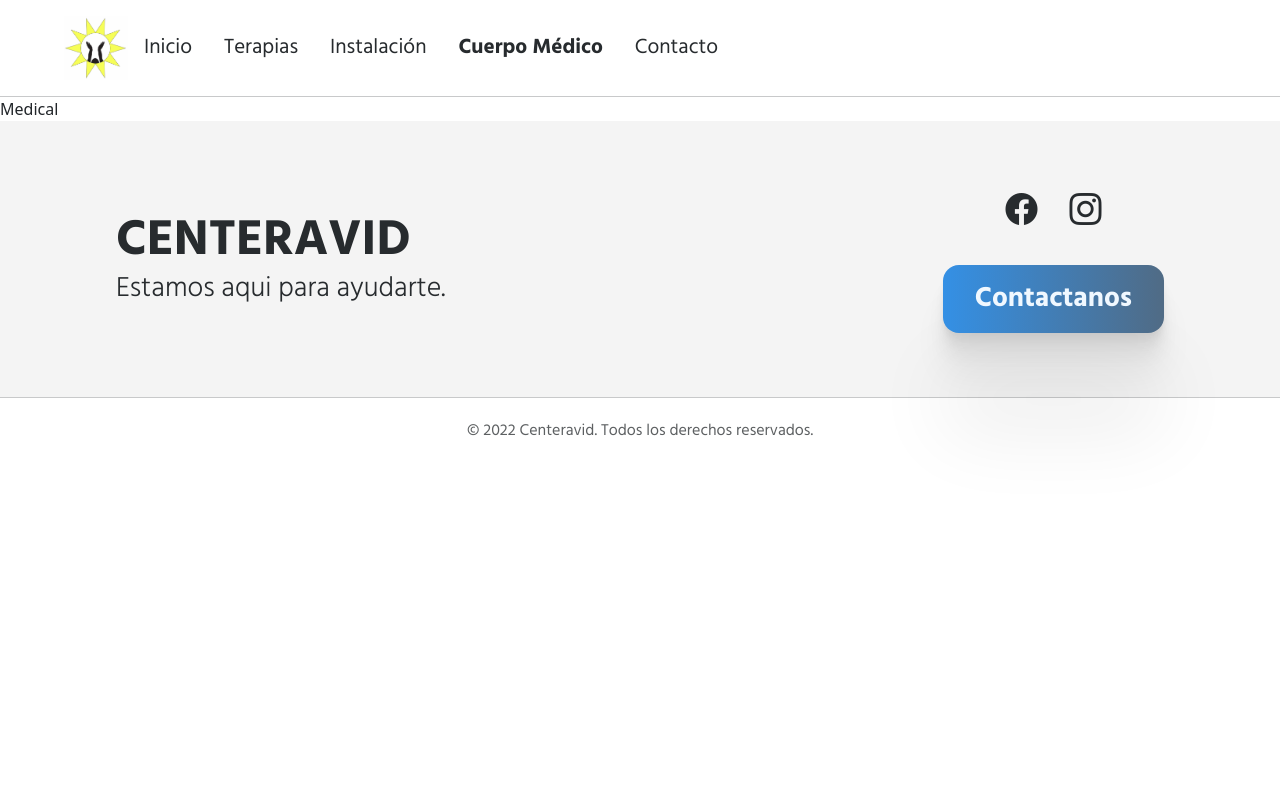
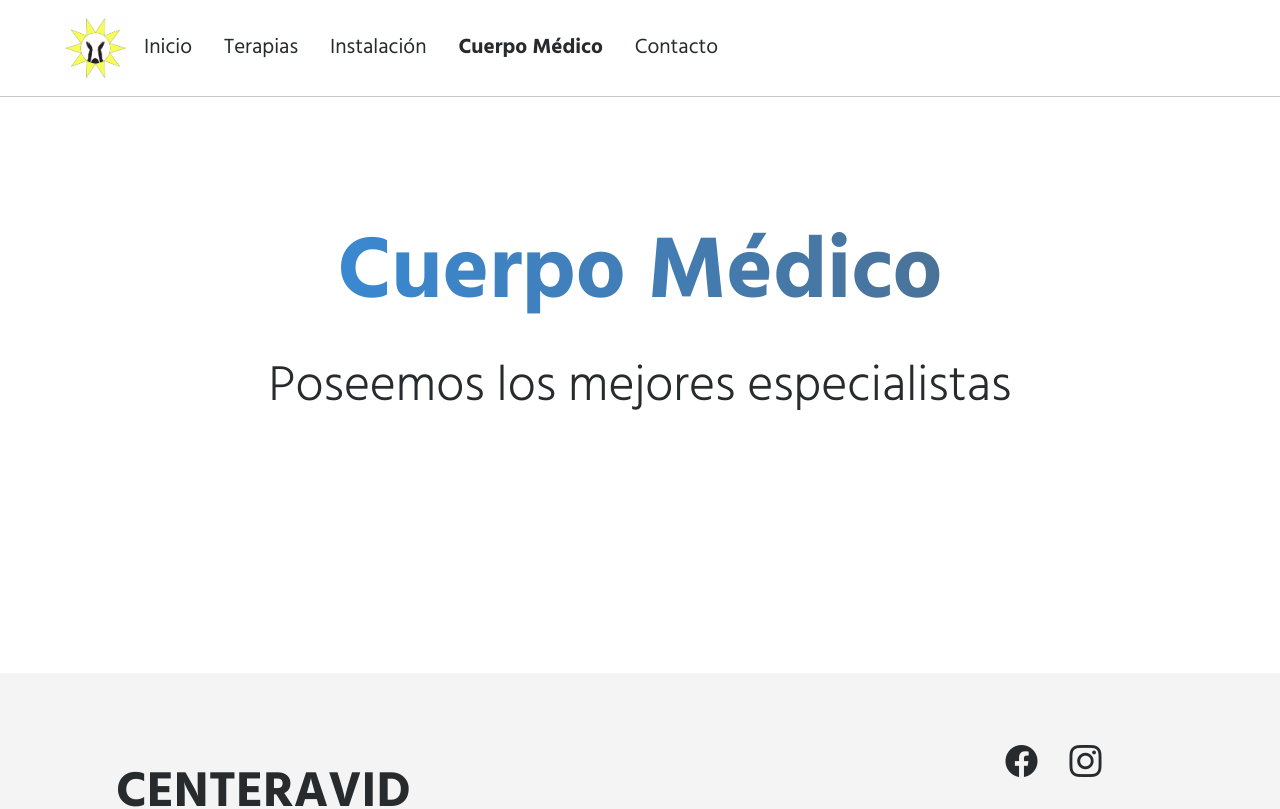
Before and after one commit to Mikadifo/Centeravid, a React (Create React App) app: page /cuerpo_medico in a window 1280 px wide. Shown: the top 809 px of the page. Built offline with nearby package versions, Linux system fonts and the light colour scheme.

Commit message:
[mod] using top card for navigations

```diff
--- a/src/views/contact/Contact.js
+++ b/src/views/contact/Contact.js
@@ -1,5 +1,14 @@
+import TopCard from '../../components/topCard/TopCard';
+
 const Contact = () => {
-    return <>cont</>;
+    return (
+        <>
+            <TopCard
+                title={'Contactanos'}
+                subtitle={'Puedes contactarnos de varias formas'}
+            />
+        </>
+    );
 };
 
 export default Contact;
--- a/src/views/medical/Medical.js
+++ b/src/views/medical/Medical.js
@@ -1,5 +1,14 @@
+import TopCard from '../../components/topCard/TopCard';
+
 const Medical = () => {
-    return <>Medical</>;
+    return (
+        <>
+            <TopCard
+                title={'Cuerpo Médico'}
+                subtitle={'Poseemos los mejores especialistas'}
+            />
+        </>
+    );
 };
 
 export default Medical;
--- a/src/views/plant/Plant.js
+++ b/src/views/plant/Plant.js
@@ -1,5 +1,14 @@
+import TopCard from '../../components/topCard/TopCard';
+
 const Plant = () => {
-    return <>plant</>;
+    return (
+        <>
+            <TopCard
+                title={'Instalación'}
+                subtitle={'Contamos con zonas multipropositos'}
+            />
+        </>
+    );
 };
 
 export default Plant;
```
